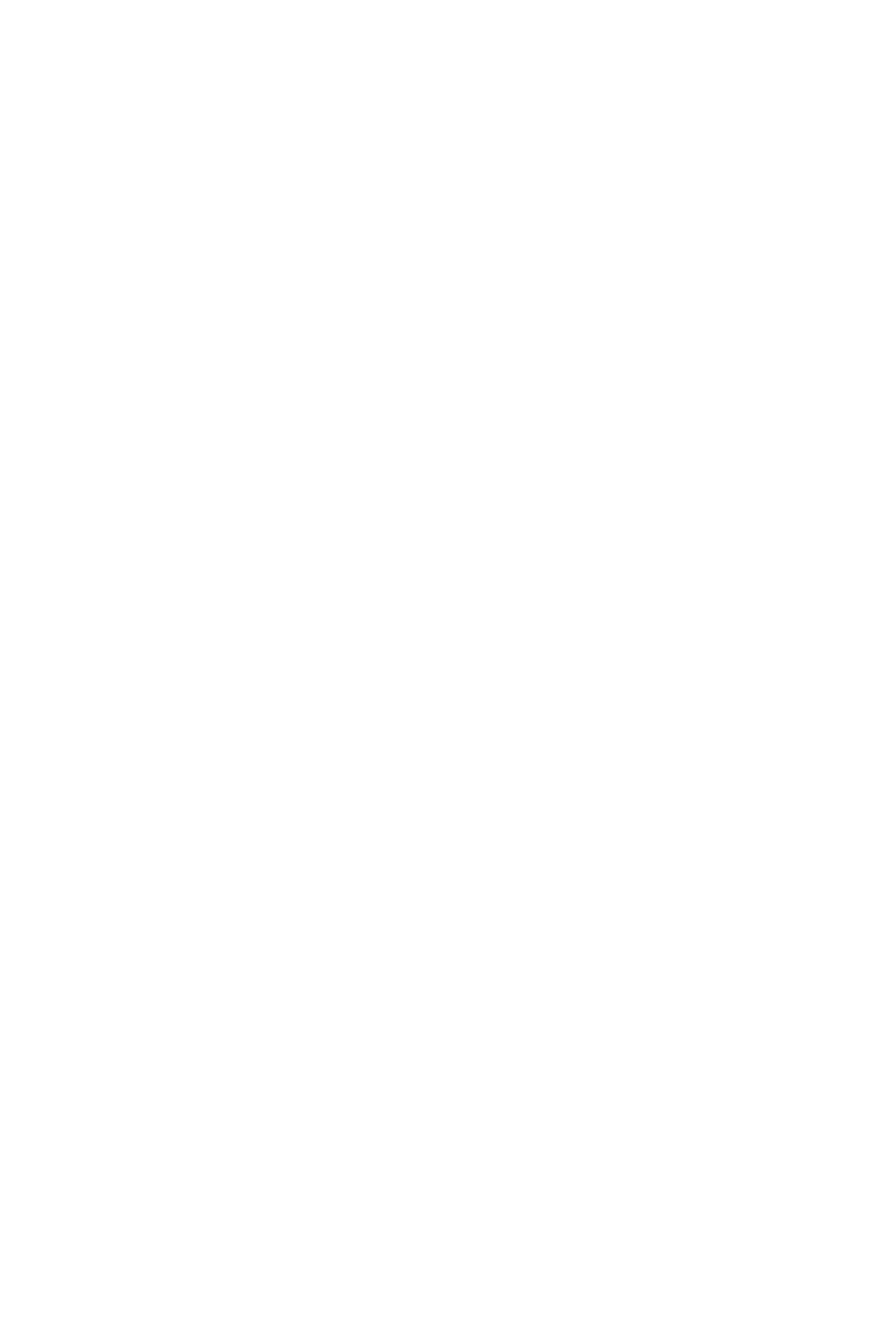
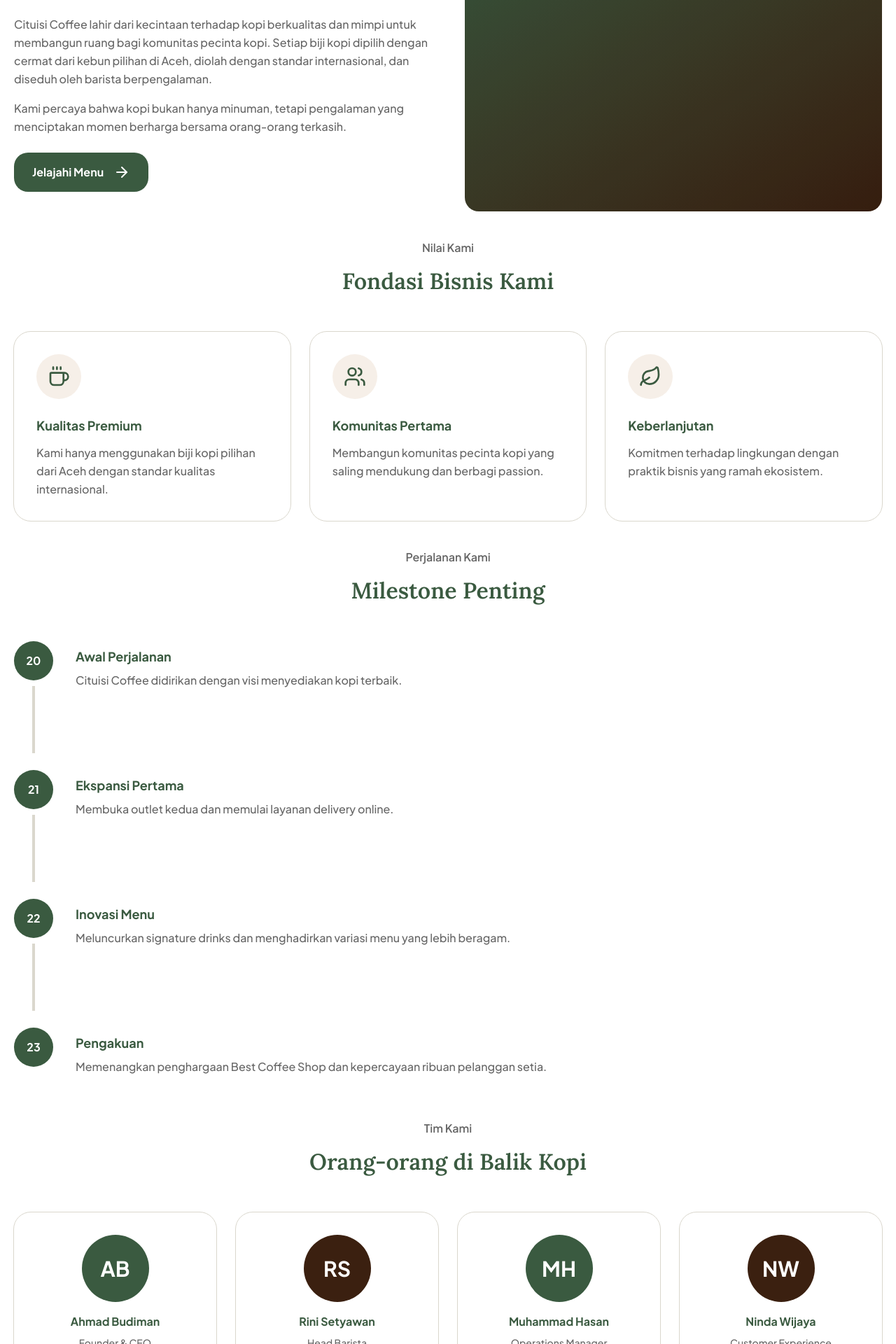
Before and after one commit to r4c-wanz/next-coffe-shop, a Next.js app: page /tentang-kami in a window 1280 px wide. Shown: the part 880-2800 px from the top of the page at 70% size. Before the commit the page ends 800 px from the top, so only its background shows below. Built offline with nearby package versions, Linux system fonts and the light colour scheme.

Commit message:
feat: revamp about page with new content and layout
Co-authored-by: Rachel Setyawan <103583267+r4c-wanz@users.noreply.github.com>

```diff
--- a/app/(landing)/tentang-kami/page.tsx
+++ b/app/(landing)/tentang-kami/page.tsx
@@ -1,3 +1,266 @@
-export default function MenuPage() {
-  return <></>;
+import Image from "next/image";
+import Link from "next/link";
+import { ArrowRightIcon, CoffeeIcon, UsersIcon, LeafIcon } from "lucide-react";
+
+export default function AboutPage() {
+  const values = [
+    {
+      icon: CoffeeIcon,
+      title: "Kualitas Premium",
+      description:
+        "Kami hanya menggunakan biji kopi pilihan dari Aceh dengan standar kualitas internasional.",
+    },
+    {
+      icon: UsersIcon,
+      title: "Komunitas Pertama",
+      description:
+        "Membangun komunitas pecinta kopi yang saling mendukung dan berbagi passion.",
+    },
+    {
+      icon: LeafIcon,
+      title: "Keberlanjutan",
+      description:
+        "Komitmen terhadap lingkungan dengan praktik bisnis yang ramah ekosistem.",
+    },
+  ];
+
+  const timeline = [
+    {
+      year: "2020",
+      title: "Awal Perjalanan",
+      description: "Cituisi Coffee didirikan dengan visi menyediakan kopi terbaik.",
+    },
+    {
+      year: "2021",
+      title: "Ekspansi Pertama",
+      description: "Membuka outlet kedua dan memulai layanan delivery online.",
+    },
+    {
+      year: "2022",
+      title: "Inovasi Menu",
+      description:
+        "Meluncurkan signature drinks dan menghadirkan variasi menu yang lebih beragam.",
+    },
+    {
+      year: "2023",
+      title: "Pengakuan",
+      description:
+        "Memenangkan penghargaan Best Coffee Shop dan kepercayaan ribuan pelanggan setia.",
+    },
+  ];
+
+  const teamMembers = [
+    {
+      initials: "AB",
+      name: "Ahmad Budiman",
+      position: "Founder & CEO",
+      color: "bg-[#3A5A40]",
+    },
+    {
+      initials: "RS",
+      name: "Rini Setyawan",
+      position: "Head Barista",
+      color: "bg-[#3B2010]",
+    },
+    {
+      initials: "MH",
+      name: "Muhammad Hasan",
+      position: "Operations Manager",
+      color: "bg-[#3A5A40]",
+    },
+    {
+      initials: "NW",
+      name: "Ninda Wijaya",
+      position: "Customer Experience",
+      color: "bg-[#3B2010]",
+    },
+  ];
+
+  return (
+    <div className="pb-7.5">
+      {/* Hero Section */}
+      <section className="relative bg-[#F6EFE8] px-5 py-16">
+        <div className="mx-auto max-w-323">
+          <div className="text-center">
+            <h1 className="font-mono text-[48px] font-semibold text-[#3A5A40]">
+              Tentang <span className="text-[#E68B24]">Cituisi Coffee</span>
+            </h1>
+            <p className="mt-4 max-w-96 mx-auto text-lg font-medium text-[#666666]">
+              Lebih dari sekadar kopi, kami adalah cerita, passion, dan dedikasi
+              dalam setiap tegukan.
+            </p>
+          </div>
+          <div className="mt-12 relative h-80 rounded-[20px] bg-[#DAD7CD] overflow-hidden">
+            <div className="absolute inset-0 bg-gradient-to-r from-[#3A5A40]/20 to-transparent" />
+            <div className="absolute inset-0 flex items-center justify-center">
+              <CoffeeIcon size={120} className="text-[#3A5A40] opacity-20" />
+            </div>
+          </div>
+        </div>
+      </section>
+
+      {/* Our Story Section */}
+      <section className="p-5">
+        <div className="mx-auto max-w-323">
+          <div className="grid grid-cols-2 gap-12 items-center">
+            <div>
+              <h2 className="font-mono text-[40px] font-semibold text-[#3A5A40]">
+                Kisah Kami Dimulai
+              </h2>
+              <p className="mt-4 text-[#666666] font-medium leading-relaxed">
+                Cituisi Coffee lahir dari kecintaan terhadap kopi berkualitas dan
+                mimpi untuk membangun ruang bagi komunitas pecinta kopi. Setiap
+                biji kopi dipilih dengan cermat dari kebun pilihan di Aceh,
+                diolah dengan standar internasional, dan diseduh oleh barista
+                berpengalaman.
+              </p>
+              <p className="mt-4 text-[#666666] font-medium leading-relaxed">
+                Kami percaya bahwa kopi bukan hanya minuman, tetapi pengalaman
+                yang menciptakan momen berharga bersama orang-orang terkasih.
+              </p>
+              <Link
+                href="/menu"
+                className="mt-6 inline-flex items-center gap-3.5 rounded-[20px] bg-[#3A5A40] px-6.5 py-4 font-bold text-white"
+              >
+                Jelajahi Menu <ArrowRightIcon />
+              </Link>
+            </div>
+            <div className="relative h-96 rounded-[20px] bg-gradient-to-br from-[#3A5A40] to-[#3B2010] overflow-hidden">
+              <div className="absolute inset-0 bg-black/10" />
+            </div>
+          </div>
+        </div>
+      </section>
+
+      {/* Our Values Section */}
+      <section className="p-5">
+        <div className="mx-auto max-w-323">
+          <div className="text-center mb-12">
+            <h2 className="font-semibold text-[#666666]">Nilai Kami</h2>
+            <h3 className="mt-3 font-mono text-[32px] font-semibold text-[#3A5A40]">
+              Fondasi Bisnis Kami
+            </h3>
+          </div>
+          <div className="grid grid-cols-3 gap-7">
+            {values.map((value, index) => {
+              const Icon = value.icon;
+              return (
+                <div
+                  key={index}
+                  className="rounded-3xl bg-white p-8 outline outline-[#DAD7CD] transition-all hover:shadow-lg"
+                >
+                  <div className="flex items-center justify-center h-16 w-16 rounded-full bg-[#F6EFE8]">
+                    <Icon size={32} className="text-[#3A5A40]" />
+                  </div>
+                  <h4 className="mt-6 font-bold text-lg text-[#3A5A40]">
+                    {value.title}
+                  </h4>
+                  <p className="mt-3 text-[#666666] font-medium leading-relaxed">
+                    {value.description}
+                  </p>
+                </div>
+              );
+            })}
+          </div>
+        </div>
+      </section>
+
+      {/* Timeline Section */}
+      <section className="p-5">
+        <div className="mx-auto max-w-323">
+          <div className="text-center mb-12">
+            <h2 className="font-semibold text-[#666666]">Perjalanan Kami</h2>
+            <h3 className="mt-3 font-mono text-[32px] font-semibold text-[#3A5A40]">
+              Milestone Penting
+            </h3>
+          </div>
+          <div className="space-y-6">
+            {timeline.map((item, index) => (
+              <div key={index} className="flex gap-8">
+                <div className="flex flex-col items-center flex-shrink-0">
+                  <div className="flex items-center justify-center h-14 w-14 rounded-full bg-[#3A5A40] text-white font-bold">
+                    {item.year.slice(-2)}
+                  </div>
+                  {index !== timeline.length - 1 && (
+                    <div className="w-1 h-24 bg-[#DAD7CD] mt-2" />
+                  )}
+                </div>
+                <div className="pt-2 pb-6">
+                  <h4 className="font-bold text-lg text-[#3A5A40]">
+                    {item.title}
+                  </h4>
+                  <p className="mt-2 text-[#666666] font-medium">
+                    {item.description}
+                  </p>
+                </div>
+              </div>
+            ))}
+          </div>
+        </div>
+      </section>
+
+      {/* Team Section */}
+      <section className="p-5">
+        <div className="mx-auto max-w-323">
+          <div className="text-center mb-12">
+            <h2 className="font-semibold text-[#666666]">Tim Kami</h2>
+            <h3 className="mt-3 font-mono text-[32px] font-semibold text-[#3A5A40]">
+              Orang-orang di Balik Kopi
+            </h3>
+          </div>
+          <div className="grid grid-cols-4 gap-7">
+            {teamMembers.map((member, index) => (
+              <div
+                key={index}
+                className="text-center rounded-3xl p-8 outline outline-[#DAD7CD]"
+              >
+                <div
+                  className={`flex items-center justify-center h-24 w-24 rounded-full ${member.color} text-white text-3xl font-bold mx-auto`}
+                >
+                  {member.initials}
+                </div>
+                <h4 className="mt-4 font-bold text-[#3A5A40]">{member.name}</h4>
+                <p className="mt-2 text-sm font-medium text-[#666666]">
+                  {member.position}
+                </p>
+              </div>
+            ))}
+          </div>
+        </div>
+      </section>
+
+      {/* CTA Section */}
+      <section className="p-5">
+        <div className="mx-auto max-w-323">
+          <div className="relative overflow-hidden rounded-[20px] bg-[#3A5A40] px-12.5 py-7 text-white">
+            <div className="">
+              <h3 className="font-mono text-[32px] font-semibold">
+                Jadilah Bagian dari{" "}
+                <span className="text-[#E68B24]">Komunitas Kami</span>
+              </h3>
+              <p className="mt-2.5 max-w-75.5 font-medium text-[#E5E5E5]">
+                Kunjungi outlet kami atau pesan online untuk merasakan pengalaman
+                kopi terbaik.
+              </p>
+              <div className="mt-6 flex gap-4">
+                <Link
+                  href="/menu"
+                  className="inline-flex items-center gap-2 rounded-[20px] bg-[#E68B24] px-6.5 py-4 font-bold text-[#3A5A40]"
+                >
+                  Pesan Sekarang <ArrowRightIcon />
+                </Link>
+                <Link
+                  href="/kontak"
+                  className="inline-flex items-center gap-2 rounded-[20px] border-2 border-white px-6.5 py-4 font-bold text-white"
+                >
+                  Hubungi Kami
+                </Link>
+              </div>
+            </div>
+            <div className="absolute top-0 right-0 bottom-0 w-170 bg-linear-to-r from-[rgba(97,123,102,0)] from-0% to-[#617B66] to-20%"></div>
+          </div>
+        </div>
+      </section>
+    </div>
+  );
 }
```
